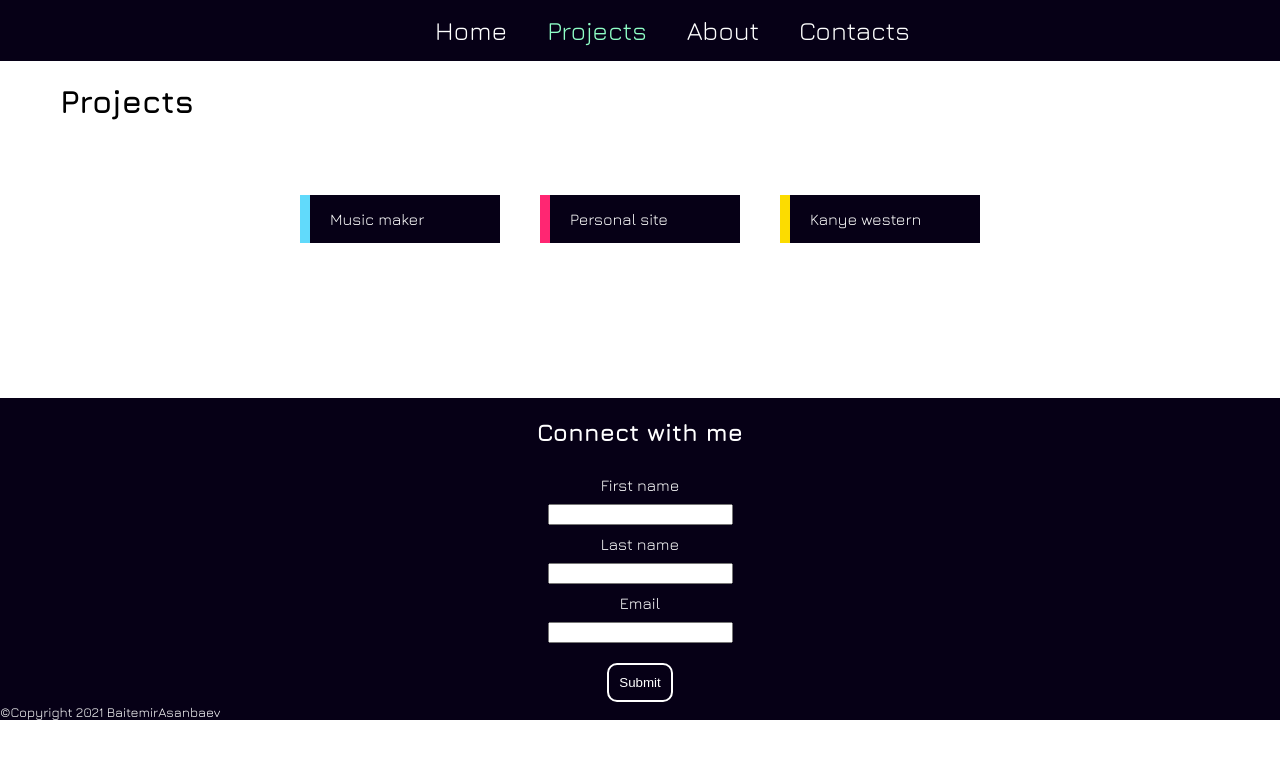
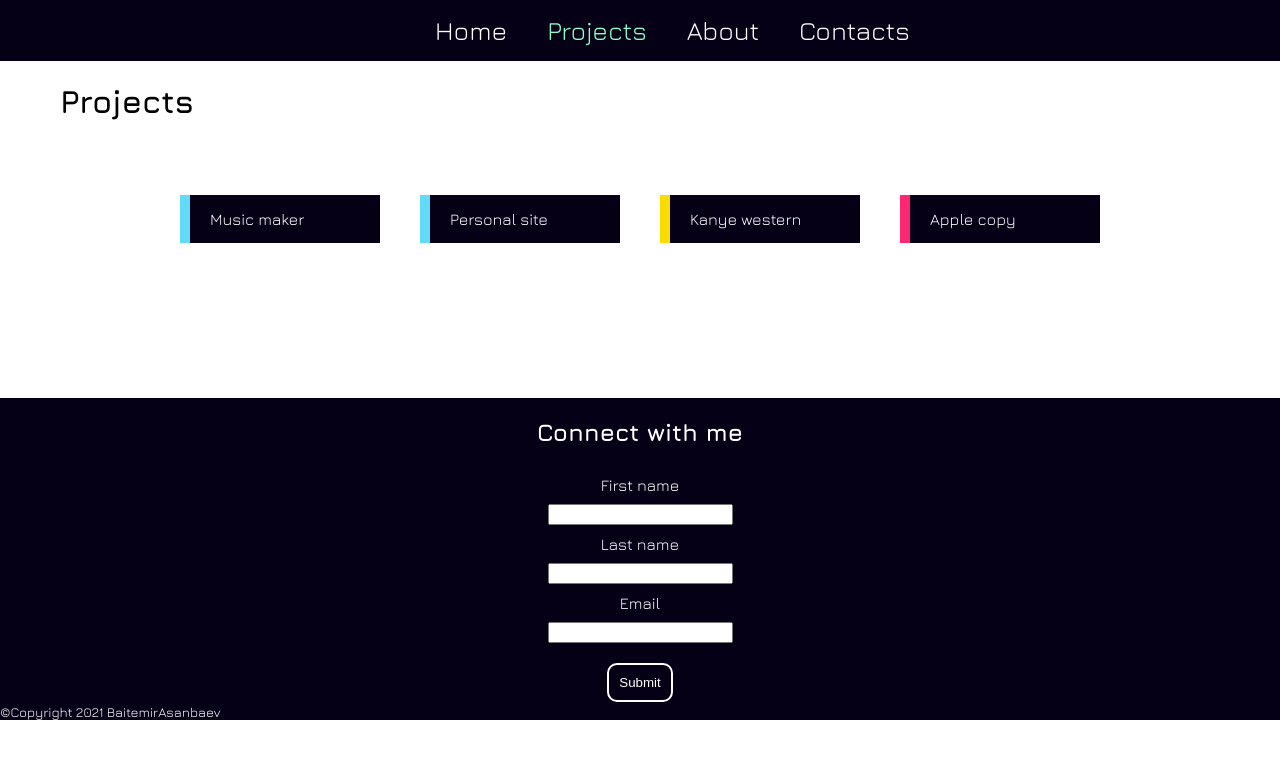
Before and after one commit to BaitemirAsanbaev/personal-site, a React (Create React App) app: page /projects in a window 1280 px wide. Shown: the top 758 px of the page. Built offline with nearby package versions, Linux system fonts and the light colour scheme.

Commit message:
added apple layout project

```diff
--- a/src/components/Site/Home/Home.js
+++ b/src/components/Site/Home/Home.js
@@ -16,11 +16,15 @@ const Home = () => {
         break;
       case "personal-site":
         label = "Personal site"
-        type = "Design/Layout"
+        type = "ReactJS"
         break;
       case "kanye-western":
         label = "Kanye western"
         type = "JavaScript"
+        break;
+      case "apple-copy":
+        label = "Apple copy"
+        type = "Design/Layout"
         break;
 
       default:
--- a/src/components/Site/Projects/Project/Project.js
+++ b/src/components/Site/Projects/Project/Project.js
@@ -2,6 +2,7 @@ import classes from "./Project.module.css";
 import mus_img from "../../../../images/music-maker.png";
 import kw_img from "../../../../images/kanye-western.png";
 import ps_img from "../../../../images/personal-site.png";
+import ap_img from "../../../../images/apple.png";
 
 const Project = ({match}) => {
 
@@ -32,6 +33,13 @@ const Project = ({match}) => {
         </ul>)
         screenshot.push(<a href='https://kanye-western.netlify.app/' rel="noreferrer" target='_blank'><img alt="s" className={classes.screenshot} src={kw_img}/></a>)
         break;
+      case "apple-copy":
+        project_name = "Apple copy"
+        links.push(<ul className={classes.links}>
+          <li><a href='https://github.com/BaitemirAsanbaev/apple-copy' rel="noreferrer" target='_blank'>GitHub repository</a></li>
+        </ul>)
+        screenshot.push(<a href='https://apple-layout.netlify.app/' rel="noreferrer" target='_blank'><img alt="s" className={classes.screenshot} src={ap_img}/></a>)
+        break;
 
       default:
         break;
--- a/src/components/Site/Projects/Projects.js
+++ b/src/components/Site/Projects/Projects.js
@@ -19,12 +19,17 @@ const Projects = ({ match }) => {
         break;
       case "personal-site":
         label = "Personal site"
-        type = "Design/Layout"
+        type = "ReactJS"
         break;
       case "kanye-western":
         label = "Kanye western"
         type = "JavaScript"
         break;
+      case "apple-copy":
+        label = "Apple copy"
+        type = "Design/Layout"
+        break;
+
 
       default:
         break;
--- a/src/redux/reducers/projects.js
+++ b/src/redux/reducers/projects.js
@@ -2,6 +2,7 @@ const initial_state = [
   "music-maker",
   "personal-site",
   "kanye-western",
+  "apple-copy"
 ];
 
 const projects = (state = initial_state) => {
```
Also changed, not shown: src/images/apple.png (added).
